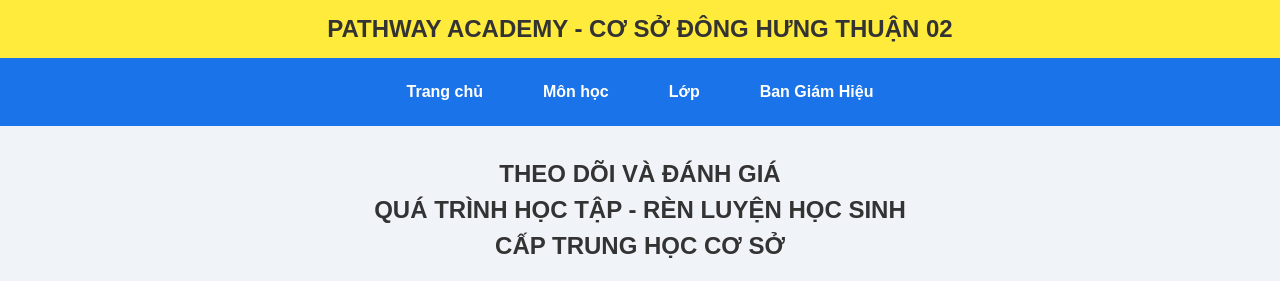
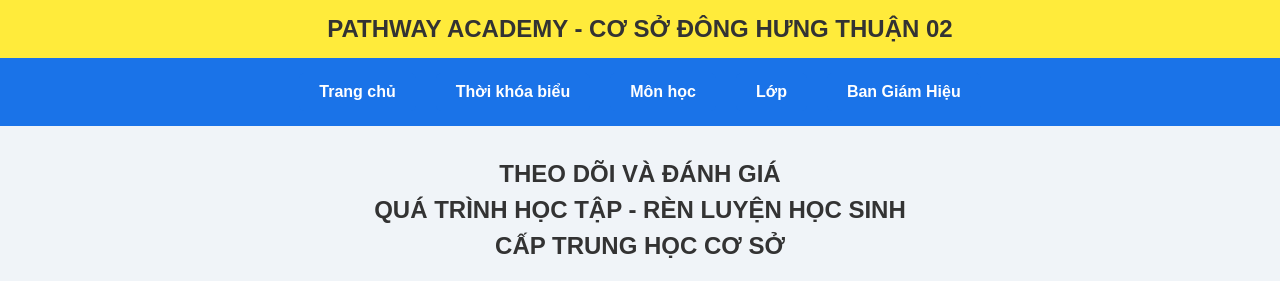
Before and after one commit to padht02/theo-doi-danh-gia-hoc-tap-ren-luyen-hs, a plain HTML site: page index.html in a window 1280 px wide. Shown: the top 281 px of the page. Drawn offline with Linux system fonts and the light colour scheme.

Commit message:
Update index.html

```diff
--- a/index.html
+++ b/index.html
@@ -135,6 +135,7 @@
 
   <div class="navbar">
     <a href="#" onclick="showContent('trang-chu')">Trang chủ</a>
+    <a href="#" onclick="showContent('thoi-khoa-bieu')">Thời khóa biểu</a>
     <a href="#" onclick="showContent('mon-hoc')">Môn học</a>
     <a href="#" onclick="showContent('lop')">Lớp</a>
     <a href="#" onclick="showContent('ban-giam-hieu')">Ban Giám Hiệu</a>
```
